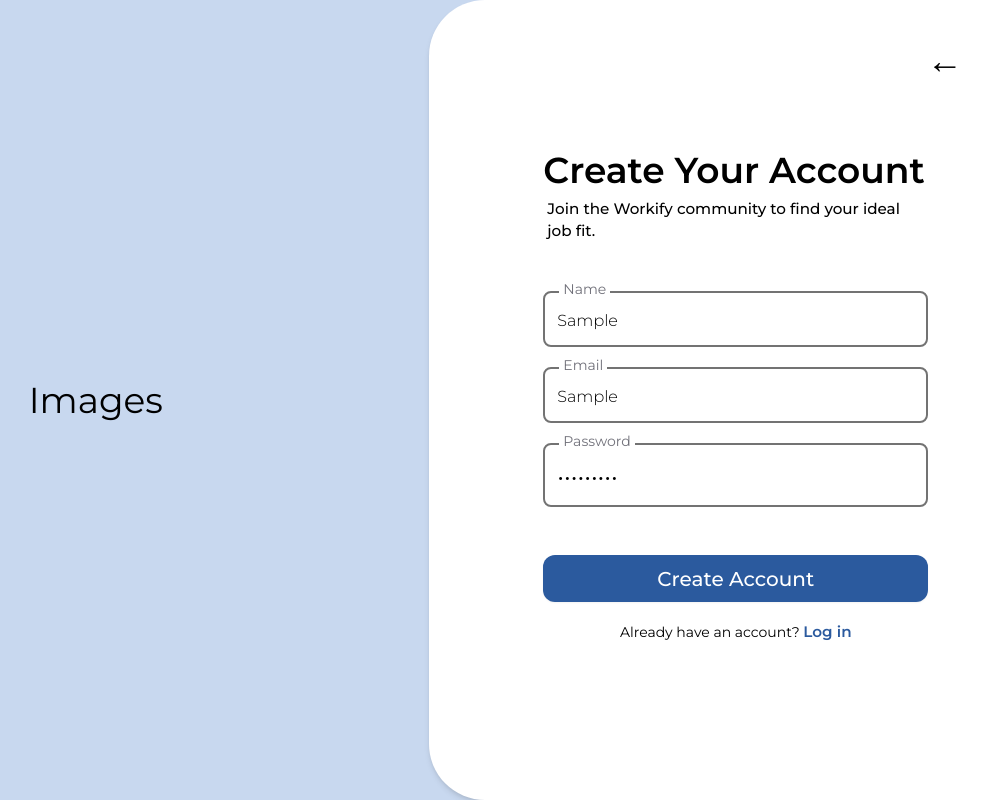
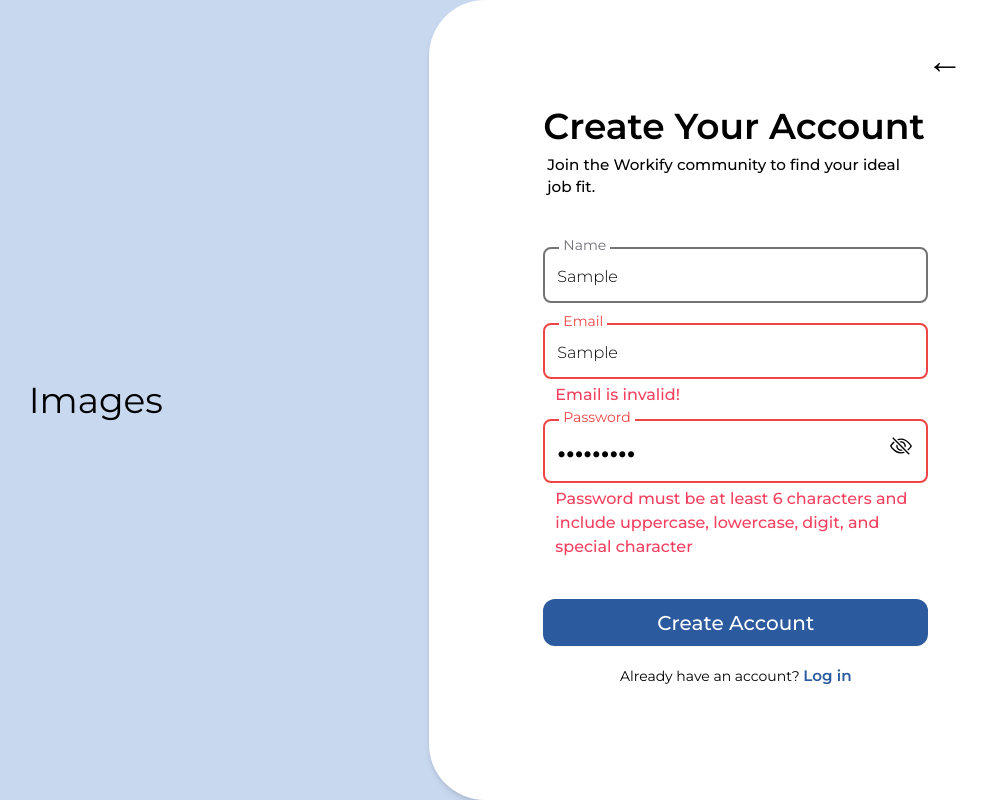
Before and after one commit to ARYAN-01-GARG/Workify, a React (Vite) app: page /auth/register in a window 1280 px wide. Both pictures are taken after typing "Sample", "Sample", "Sample123" into the empty fields and a click on the button "Create Account". Shown: the whole page, without its empty margins (237-1224 px from the left). Built offline with nearby package versions, Linux system fonts and the light colour scheme; no server answers.

Commit message:
All input field and onsubmit bugs fix

```diff
--- a/src/App.tsx
+++ b/src/App.tsx
@@ -3,9 +3,12 @@ import LandingPage from "./pages/LandingPage"
 import AuthPage from "./pages/auth/AuthPage"
 import RegisterPage from "./pages/auth/RegisterPage"
 import LoginPage from "./pages/auth/LoginPage"
+import ToastProvider from "./components/ToastProvider"
 
 const App = () => {
   return (
+    <>
+      <ToastProvider/>
       <Routes>
         {/* Landing page/ not protected  */}
         <Route index element={<LandingPage />} />
@@ -19,6 +22,7 @@ const App = () => {
         {/* Protected routes */}
         {/* <Route path="/dashboard" element={<Dashboard />} /> */}
       </Routes>
+    </>
   )
 }
 
--- /dev/null
+++ b/src/components/ToastProvider.tsx
@@ -0,0 +1,11 @@
+import { Toaster } from "react-hot-toast"
+
+const ToastProvider = () => {
+  return (
+    <>
+        <Toaster/>
+    </>
+  )
+}
+
+export default ToastProvider
--- a/src/components/auth/Input.tsx
+++ b/src/components/auth/Input.tsx
@@ -3,6 +3,7 @@ import { BsEye, BsEyeSlash } from "react-icons/bs";
 
 interface InputProps{
     type? : string;
+    charSize? : number;
     ref : RefObject<HTMLInputElement>;
     label : string;
     value : string;
@@ -18,6 +19,7 @@ interface InputProps{
 const Input:React.FC<InputProps> = ({
     type = 'text',
     label,
+    charSize,
     ref,
     value,
     onChange,
@@ -43,6 +45,7 @@ const Input:React.FC<InputProps> = ({
             type={showPassword ? 'text' : type}
             disabled={disabled}
             value={value}
+            maxLength={charSize}
             onChange={e => onChange(e.target.value)}
             placeholder=""
             className={`
@@ -50,7 +53,6 @@ const Input:React.FC<InputProps> = ({
                 w-full
                 p-3
                 pt-4
-                font-light
                 bg-white
                 border-2
                 rounded-lg
@@ -58,15 +60,15 @@ const Input:React.FC<InputProps> = ({
                 transition
                 diasbled:opacity-70
                 disabled:cursor-not-allowed
-                disabled:bg-gray-200
-                ${type === 'password' && !showPassword && value ? 'font-bold text-2xl' : ''}
+                disabled:bg-gray-100
+                ${type === 'password' && !showPassword && value ? 'font-bold text-2xl' : 'font-light'}
                 ${errors ? 'border-red-500' : 'border-neutral-500'}
                 ${errors ? 'focus:border-red-500' : 'focus:border-[#2B5A9E]'}
         `}
         />
         {label === 'Password' && (
         <div
-          className="absolute top-4 right-4 cursor-pointer transition duration-150 peer-focus:block hidden"
+          className="absolute top-4 right-4 cursor-pointer transition duration-150 peer-placeholder-shown:hidden"
           onClick={handleTogglePassword}
         >
           {!showPassword ? (
--- a/src/pages/auth/RegisterPage.tsx
+++ b/src/pages/auth/RegisterPage.tsx
@@ -3,6 +3,7 @@ import axios from "axios";
 import { useState, useRef, useEffect } from "react";
 import Modal from "../../components/auth/Modal";
 import Input from "../../components/auth/Input";
+import { toast } from "react-hot-toast";
 
 
 interface Errors{
@@ -30,6 +31,7 @@ const RegisterPage = () => {
   const [showPassword, setShowPassword] = useState<boolean>(false);
   const [password, setPassword] = useState<string>('');
   const passwordRef = useRef<HTMLInputElement>(null);
+  const PASSWORD_REGEX = /^(?=.*[a-z])(?=.*[A-Z])(?=.*\d)(?=.*[@$!%*?&])[A-Za-z\d@$!%*?&]{6,}$/;
 
   useEffect(() => {
     nameRef.current?.focus();
@@ -38,22 +40,16 @@ const RegisterPage = () => {
   const handleSubmit = async (e: React.FormEvent) => {
     e.preventDefault();
     const isContactValid = EMAIL_REGEX.test(contact) || PHONE_REGEX.test(contact);
-    if(!NAME_REGEX.test(name) || !isContactValid || password.length < 6){
+    const isPasswordValid = PASSWORD_REGEX.test(password);
+    if(!NAME_REGEX.test(name) || !isContactValid || !isPasswordValid){
       setErrors({
-        nameError: (name.length < 3) && /[a-zA-Z]/.test(name) ? 'Name is invalid must be between 2 to 22 characters' : (!NAME_REGEX.test(name)) ? 'Name is invalid!' : '',
-        contactError: (!isContactValid) ?  /^[0-9]{10}$/.test(contact) ? 'Phone number is invalid!' : 'Email is invalid!' : '',
-        passwordError: (password.length < 6) ? 'Password must be at least 6 characters' : ''
-      })
-    }
-    if(!name || !contact || !password){
-      setErrors({
-        nameError: !name ? 'Name is required!' : '',
-        contactError: !contact ? 'Email or Phone Number is required!' : '',
-        passwordError: !password ? 'Password is required!' : ''
+        nameError: (name.length < 3) && /[a-zA-Z]/.test(name) ? 'Name is invalid must be between 2 to 22 characters' : !name ? 'Name is required!' : (!NAME_REGEX.test(name)) ? 'Name is invalid!' : '',
+        contactError: (!isContactValid) ?  /^[0-9]{10}$/.test(contact) ? 'Phone number is invalid!' : !contact ? 'Email or Phone Number is required!' : 'Email is invalid!' : '',
+        passwordError: (!isPasswordValid) ? !password ? 'Password is required!' : 'Password must be at least 6 characters and include uppercase, lowercase, digit, and special character' :  ''
       })
       return;
     }
-    else if(NAME_REGEX.test(name) || isContactValid || password.length > 6){
+    else if(NAME_REGEX.test(name) || isContactValid || isPasswordValid){
       setErrors({
         nameError: '',
         contactError: '',
@@ -62,14 +58,20 @@ const RegisterPage = () => {
     }
     // Api logic
     setIsLoading(true);
+    toast.loading('Creating account...');
     try{
       // API call
-      const response = await axios.post('http://localhost:3000/auth/login', {contact, password});
-      console.log(response.data);
+
+      await axios.post('http://localhost:3000/auth/login', {contact, password})
+      .then(() => toast.success('Account created successfully!'));
+      toast.dismiss();
     } catch (error){
       console.log(error);
+      toast.dismiss();
+      toast.error('Something went wrong.');
     } finally{
       setIsLoading(false);
+      console.log('Account created successfully!');
     }
   }
 
@@ -96,6 +98,7 @@ const RegisterPage = () => {
           <Input
             ref={nameRef}
             label='Name'
+            charSize={22}
             value={name}
             onChange={setName}
             disabled={isLoading}
@@ -105,6 +108,7 @@ const RegisterPage = () => {
             ref={contactRef}
             label={/[0-9]/.test(contact) && !/[a-zA-Z]/.test(contact) ? 'Phone number' : /[a-zA-Z]/.test(contact) ? 'Email' : 'Enter Email/Phone number'}
             value={contact}
+            charSize={50}
             onChange={setContact}
             disabled={isLoading}
             type="text"
@@ -114,6 +118,7 @@ const RegisterPage = () => {
             ref={passwordRef}
             label='Password'
             value={password}
+            charSize={50}
             onChange={setPassword}
             type="password"
             disabled={isLoading}
```
Lines whose indentation alone changed are shown as unchanged.
